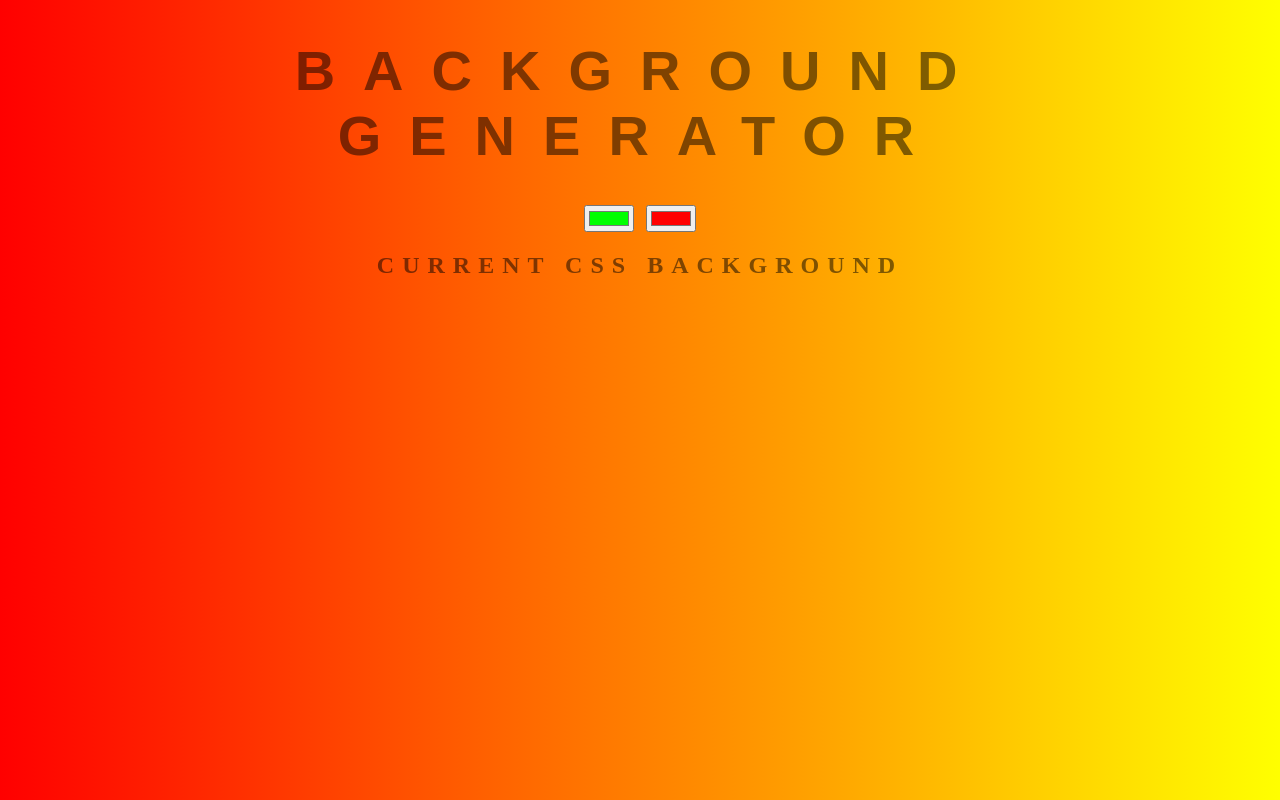
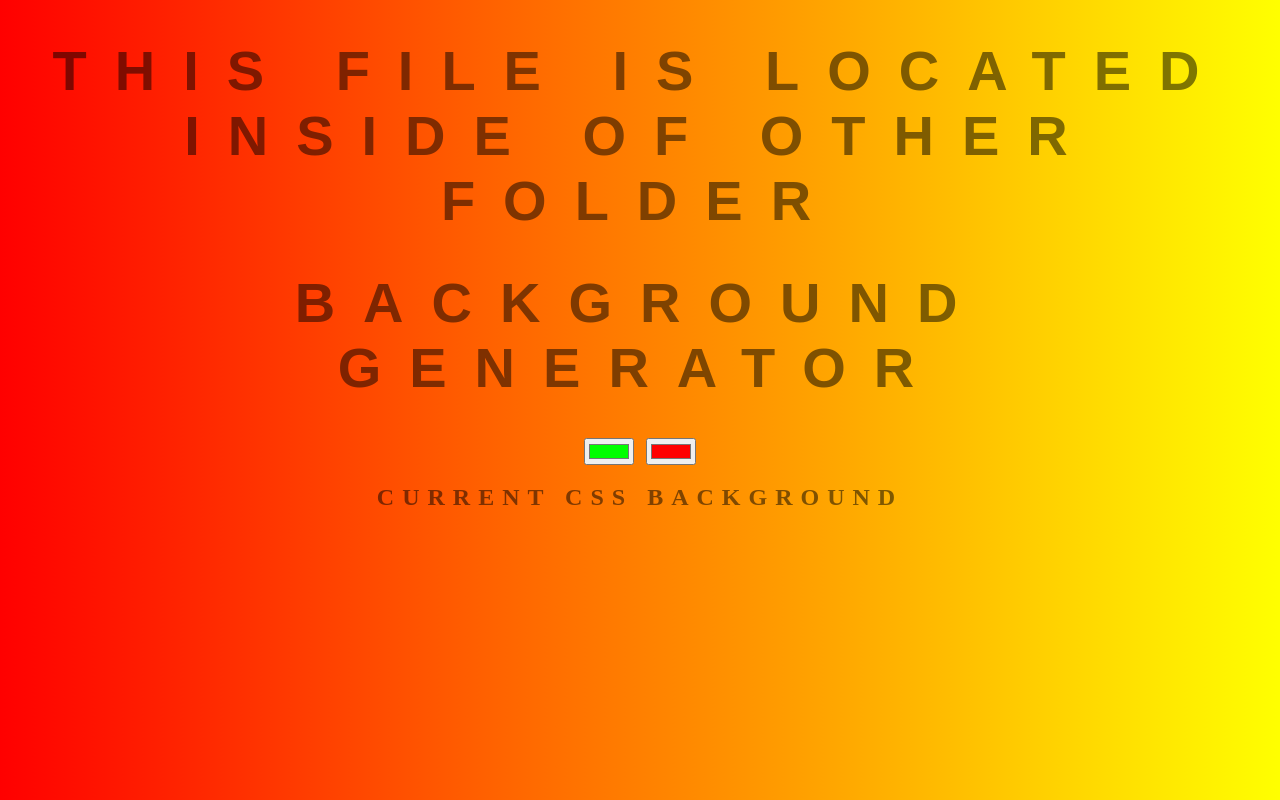
Before and after one commit to shakhzodbek1997/bg-generatorJS, a plain HTML site: page index.html in a window 1280 px wide. Drawn offline with Linux system fonts and the light colour scheme.

Commit message:
just a test

```diff
--- a/index.html
+++ b/index.html
@@ -7,6 +7,7 @@
 	<link rel="stylesheet" type="text/css" href="style.css">
 </head>
 <body id="gradient">
+	<h1>THis file is located inside of other folder</h1>
 	<h1>Background generator</h1>
 	<input class="color1" type="color" name="color1" value="#00ff00">
 	<input class="color2" type="color" name="color2" value="#ff0000">
```
